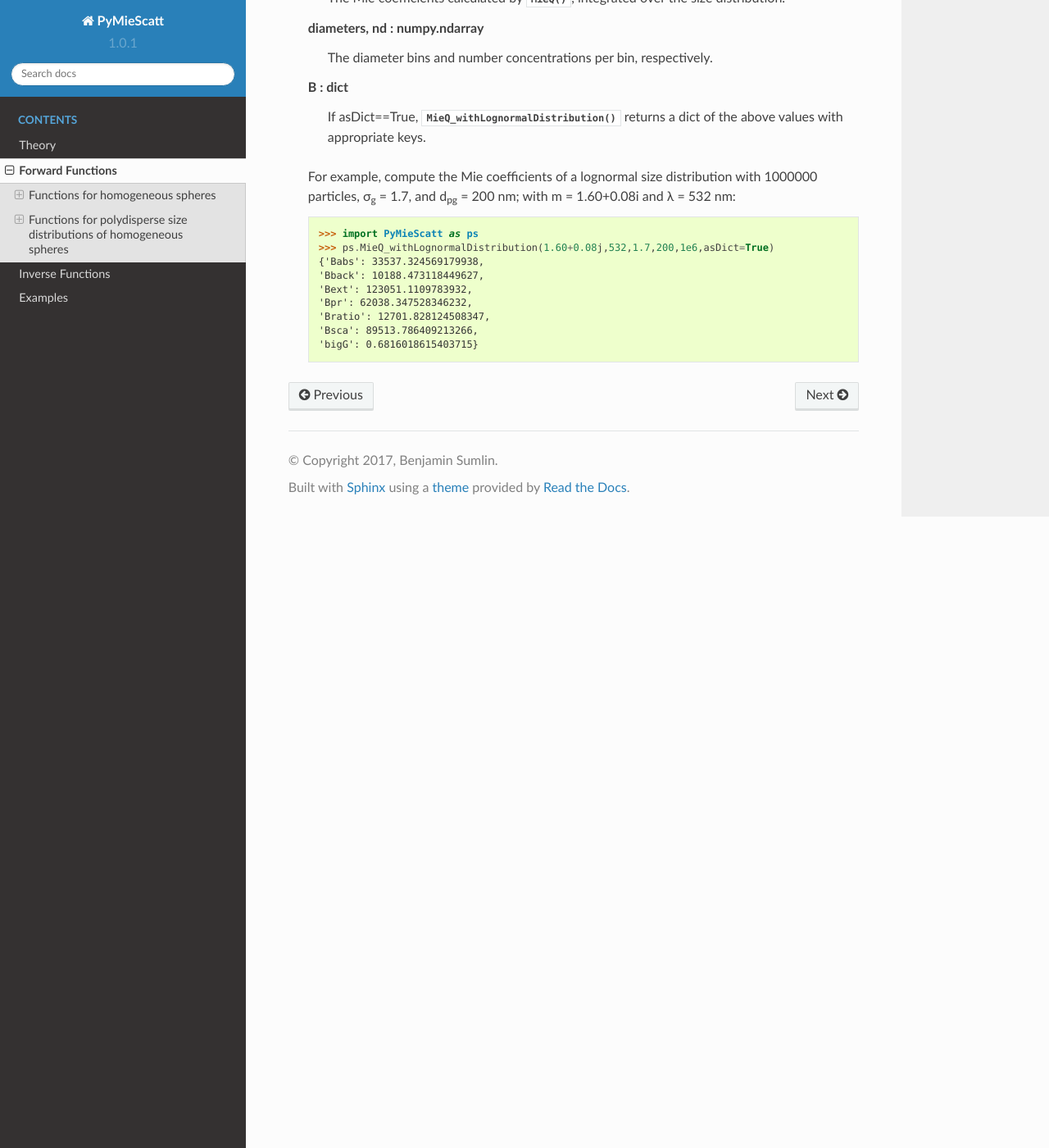
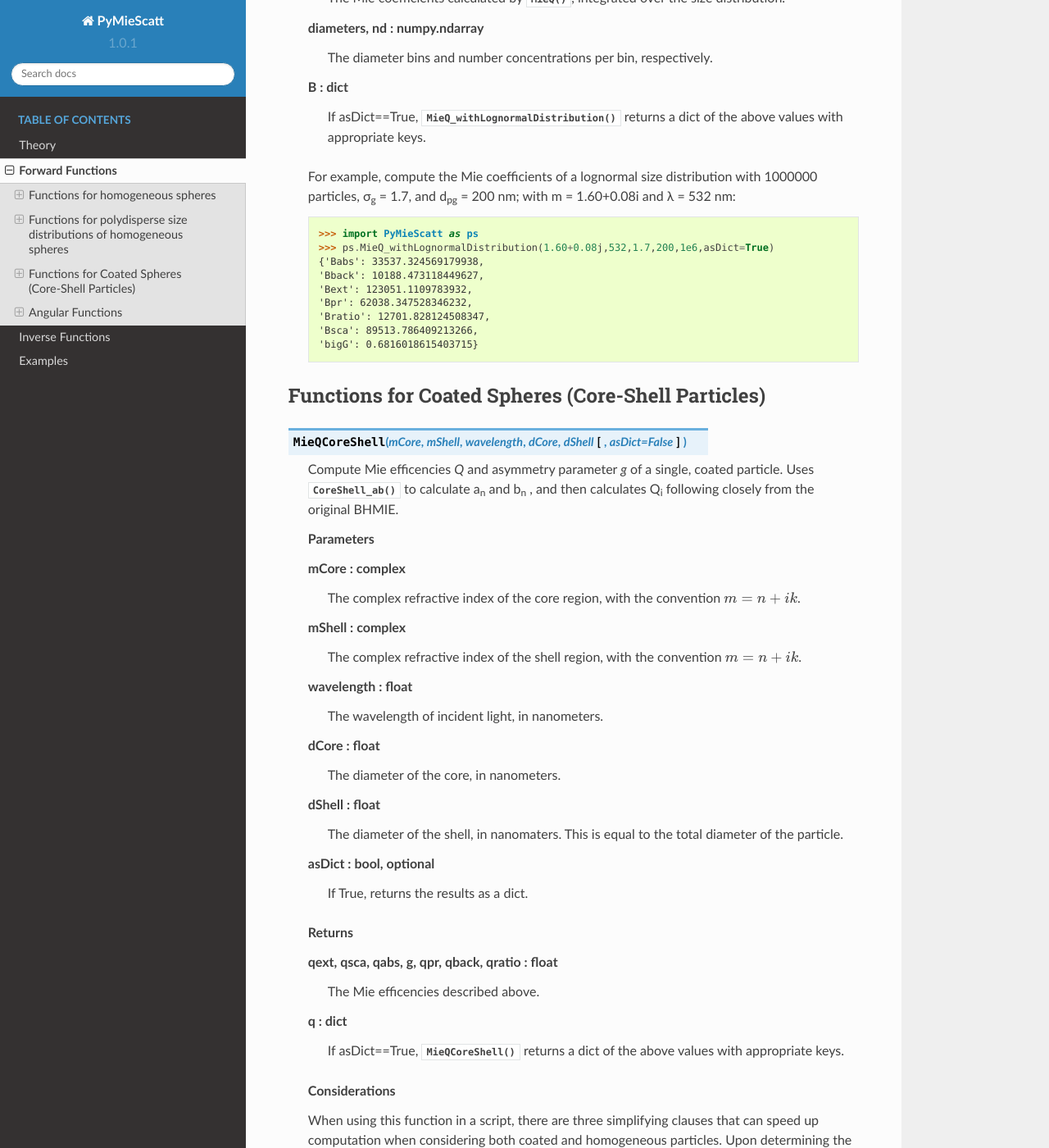
Before and after one commit to bsumlin/PyMieScatt, a Sphinx documentation site: the page built from docs/forward.rst, in a window 1280 px wide and 1400 px high, scrolled down 6306 px. Shown: the whole window at 82% size. Built offline with Sphinx 7.4.7 and the Read the Docs theme 2.0.0, drawn with Linux system fonts in a browser that asks for light colours; formulas are drawn with MathJax 3; pages that are not in the unit, such as notebooks, are missing from menus; some of the changed text lies outside the part shown.

Commit message:
moving along

```diff
--- a/docs/forward.rst
+++ b/docs/forward.rst
@@ -58,9 +58,9 @@ Functions for homogeneous spheres
 
 .. py:Function:: Mie_ab(m,x)
 
-   Returns external field coefficients :math:`a_n` and :math:`b_n` based on inputs of *m* and :math:`x=\pi\,d_p/\lambda`. Typically not available as a top level call but can be specifically imported via ::
+   Computes external field coefficients :math:`a_n` and :math:`b_n` based on inputs of *m* and :math:`x=\pi\,d_p/\lambda`. Typically not available as a top level call but can be specifically imported via ::
 
-   $ from PyMieScatt import Mie_ab
+   $ from PyMieScatt.Mie import Mie_ab
 
    **Parameters**
 
@@ -78,9 +78,9 @@ Functions for homogeneous spheres
 
 .. py:Function:: Mie_cd(m,x)
 
-   Returns internal field coefficients :math:`c_n` and :math:`d_n` based on inputs of *m* and :math:`x=\pi\,d_p/\lambda`. Typically not available as a top level call but can be specifically imported via ::
+   Computes internal field coefficients :math:`c_n` and :math:`d_n` based on inputs of *m* and :math:`x=\pi\,d_p/\lambda`. Typically not available as a top level call but can be specifically imported via ::
 
-   $ from PyMieScatt import Mie_cd
+   $ from PyMieScatt.Mie import Mie_cd
 
   **Parameters**
 
@@ -263,3 +263,138 @@ The bulk asymmetry parameter *G* is calculated by:
 		'Bratio': 12701.828124508347,
 		'Bsca': 89513.786409213266,
 		'bigG': 0.6816018615403715}
+
+Functions for Coated Spheres (Core-Shell Particles)
+---------------------------------------------------
+
+.. py:Function:: MieQCoreShell(mCore, mShell, wavelength, dCore, dShell[, asDict=False])
+
+   Compute Mie efficencies *Q* and asymmetry parameter *g* of a single, coated particle. Uses :py:func:`CoreShell_ab` to calculate a\ :sub:`n` and b\ :sub:`n` , and then calculates Q\ :sub:`i` following closely from the original BHMIE.
+
+   **Parameters**
+
+
+   mCore : complex
+	The complex refractive index of the core region, with the convention :math:`m=n+ik`.
+   mShell : complex
+	The complex refractive index of the shell region, with the convention :math:`m=n+ik`.
+   wavelength : float
+	The wavelength of incident light, in nanometers.
+   dCore : float
+	The diameter of the core, in nanometers.
+   dShell : float
+	The diameter of the shell, in nanomaters. This is equal to the total diameter of the particle.
+   asDict : bool, optional
+	If True, returns the results as a dict.
+
+   **Returns**
+
+
+   qext, qsca, qabs, g, qpr, qback, qratio : float
+	The Mie efficencies described above.
+   q : dict
+	If asDict==True, :py:func:`MieQCoreShell` returns a dict of the above values with appropriate keys.
+
+   **Considerations**
+
+
+   When using this function in a script, there are three simplifying clauses that can speed up computation when considering both coated and homogeneous particles. Upon determining the size parameters of the core and the shell:
+
+   - if x\ :sub:`core` == x\ :sub:`shell`, then :py:func:`MieQCoreShell` returns Mie efficencies calculated by :py:func:`MieQ(mCore,wavelength,dShell)`.
+   - If x\ :sub:`core`==0, then :py:func:`MieQCoreShell` returns efficencies calculated by :py:func:`MieQ(mShell,wavelength,dShell)`.
+   - If m\ :sub:`core`==m\ :sub:`shell`, returns efficencies calculated by :py:func:`MieQ(mCore,wavelength,dShell)`.
+
+.. py:Function: CoreShell_ab(m, x)
+
+   Computes external field coefficients :math:`a_n` and :math:`b_n` based on inputs of *m* and :math:`x=\pi\,d_p/\lambda`. Typically not available as a top level call but can be specifically imported via ::
+
+   $ from PyMieScatt.CoreShell import CoreShell_ab
+
+   **Parameters**
+
+
+   m : complex
+	The complex refractive index with the convention :math:`m=n+ik`.
+   x : float
+	The size parameter :math:`x=\pi\,d_p/\lambda`.
+
+	**Returns**
+
+
+   :math:`a_n`, :math:`b_n` : numpy.ndarray
+	Arrays of size n\ :sub:`max` = 2+x+4x\ :sup:`1/3`
+
+Angular Functions
+-----------------
+
+These functions compute the angle-dependent scattering functions and create arrays that are useful for plotting.
+
+Homogeneous Spheres
+~~~~~~~~~~~~~~~~~~~
+
+.. py:Function: ScatteringFunction(m, wavelength, diameter[, minAngle=0, maxAngle=180, angularResolution=0.5, normed=False])
+
+   Creates arrays for plotting the angular scattering intensity functions in theta-space with parallel, perpendicular, and unpolarized light. Uses :py:func:`MieS1S2` to compute S\ :sub:`1` and S\ :sub:`2`, then computes parallel, perpendicular, and unpolarized intensities by
+
+		:math:`SR(\Theta)=|S_1|^2`
+		:math:`SL(\Theta)=|S_2|^2`
+		:math:`SU(\Theta)=\frac{1}{2}(SR+SL)`
+
+   **Parameters**
+
+
+   m : complex
+	The complex refractive index with the convention :math:`m=n+ik`.
+   wavelength : float
+	The wavelength of incident light, in nanometers.
+   diameter : float
+	The diameter of the particle, in nanometers.
+   minAngle : float, optional
+	The minimum scattering angle (in degrees) to be calculated. Defaults to 0.
+   maxAngle : float, optional
+	The maximum scattering angle (in degrees) to be calculated. Defaults to 180.
+   angularResolution : float, optional
+	The resolution of the output. Defaults to 0.5, meaning a value will be calculated for every 0.5 degrees.
+   normed : bool, optional
+	If True, will normalize the output such that the maximum intensity will be 1.0. Defaults to False.
+
+   **Returns**
+
+
+   theta : numpy.ndarray
+	An array of the angles used in calculations. Values will be spaced according to *angularResolution*, and the size of the array will be *(maxAngle-minAngle)/angularResolution*.
+   SL : numpy.ndarray
+	An array of the scattered intensity of left-polarized (parallel) light. Same size as the *theta* array.
+   SR : numpy.ndarray
+	An array of the scattered intensity of right-polarized (perpendicular) light. Same size as the *theta* array.
+   SU : numpy.ndarray
+	An array of the scattered intensity of unpolarized light, which is the average of SL and SR. Same size as the *theta* array.
+
+
+.. py:Function: qSpaceScatteringFunction(m, wavelength, diameter[, normed=False])
+
+   Creates arrays for plotting the angular scattering intensity functions in q-space with parallel, perpendicular, and unpolarized light.
+
+   **Parameters**
+
+
+   m : complex
+	The complex refractive index with the convention :math:`m=n+ik`.
+   wavelength : float
+	The wavelength of incident light, in nanometers.
+   diameter : float
+	The diameter of the particle, in nanometers.
+   normed : bool, optional
+	If True, will normalize the output such that the maximum intensity will be 1.0. Defaults to False.
+
+   **Returns**
+
+
+   qR : numpy.ndarray
+	An array of the q-space angles used in calculations. Size is 3600.
+   SL : numpy.ndarray
+	An array of the scattered intensity of left-polarized (parallel) light. Same size as the *qR* array.
+   SR : numpy.ndarray
+	An array of the scattered intensity of right-polarized (perpendicular) light. Same size as the *qR* array.
+   SU : numpy.ndarray
+	An array of the scattered intensity of unpolarized light, which is the average of SL and SR. Same size as the *qR* array.
--- a/docs/index.rst
+++ b/docs/index.rst
@@ -16,14 +16,16 @@ You can install PyMieScatt from `PyPI <https://pypi.python.org/pypi/PyMieScatt>`
 
    $ pip install PyMieScatt
 
-This documentation includes a brief discussion of Mie theory and the development of the functions included in the package.
+This documentation includes a brief discussion of Mie theory and the development of the functions included in the package. A manuscript communicating the development and use of this package was submitted to the `Journal of Quantative Spectroscopy and Radiative Transfer
+<www.sciencedirect.com/science/journal/00224073>`_. It is currently under review for publication.
 
 
 
 .. toctree::
    :maxdepth: 2
-   :caption: Contents
+   :caption: Table of Contents
 
+   Documentation Home <index>
    Theory <theory>
    Forward Functions <forward>
    Inverse Functions <inverse>
```
Also changed, not shown: other parts of docs/forward.rst (+2 -2 lines).
